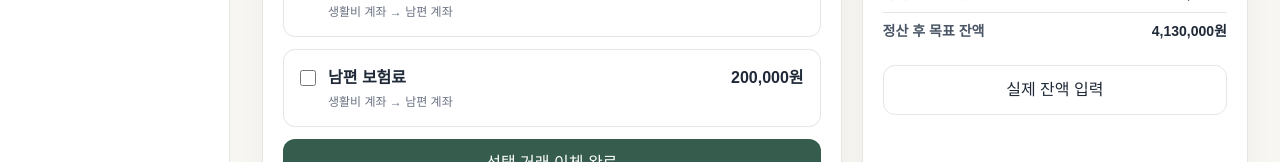
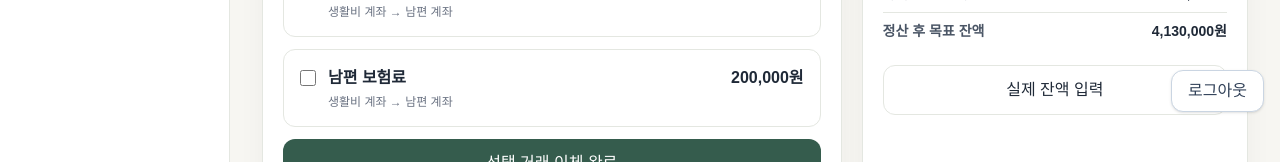
Before and after one commit to SukhyangChoe/household-ledger, a Next.js app: page / in a window 1280 px wide. Shown: the part 672-834 px from the top of the page. Built offline with nearby package versions, Linux system fonts and the light colour scheme.

Commit message:
feat: add logout flow

```diff
--- /dev/null
+++ b/src/app/auth/actions.ts
@@ -0,0 +1,25 @@
+"use server";
+
+import { revalidatePath } from "next/cache";
+import { redirect } from "next/navigation";
+
+import { createClient } from "@/lib/supabase/server";
+
+export async function logout() {
+  const supabase = await createClient();
+
+  const { error } = await supabase.auth.signOut({
+    scope: "local",
+  });
+
+  if (error) {
+    console.error("Supabase logout failed:", error.message);
+
+    throw new Error(
+      "로그아웃에 실패했습니다. 잠시 후 다시 시도해주세요.",
+    );
+  }
+
+  revalidatePath("/", "layout");
+  redirect("/login");
+}
--- a/src/app/layout.tsx
+++ b/src/app/layout.tsx
@@ -1,6 +1,7 @@
 import type { Metadata } from "next";
 import Link from "next/link";
 import "./globals.css";
+import { LogoutButton } from "@/components/logout-button";
 
 export const metadata: Metadata = {
   title: "우리집 가계부",
@@ -41,7 +42,7 @@ export default function RootLayout({ children }: Readonly<{ children: React.Reac
               </div>
               <button className="rounded-xl bg-[var(--accent)] px-4 py-2 text-sm font-semibold text-white">+ 거래 추가</button>
             </header>
-            <main className="mx-auto max-w-7xl p-4 sm:p-6 lg:p-8">{children}</main>
+            <main className="mx-auto max-w-7xl p-4 sm:p-6 lg:p-8"><LogoutButton />{children}</main>
           </div>
         </div>
         <nav className="fixed inset-x-0 bottom-0 z-20 grid grid-cols-5 border-t border-[var(--border)] bg-white lg:hidden">
--- /dev/null
+++ b/src/components/logout-button.tsx
@@ -0,0 +1,37 @@
+"use client";
+
+import { usePathname } from "next/navigation";
+import { useFormStatus } from "react-dom";
+
+import { logout } from "@/app/auth/actions";
+
+function LogoutSubmitButton() {
+  const { pending } = useFormStatus();
+
+  return (
+    <button
+      type="submit"
+      disabled={pending}
+      className="rounded-xl border border-slate-300 bg-white px-4 py-2 text-sm font-semibold text-slate-700 shadow-sm transition hover:bg-slate-50 disabled:cursor-not-allowed disabled:opacity-60"
+    >
+      {pending ? "로그아웃 중..." : "로그아웃"}
+    </button>
+  );
+}
+
+export function LogoutButton() {
+  const pathname = usePathname();
+
+  if (pathname === "/login") {
+    return null;
+  }
+
+  return (
+    <form
+      action={logout}
+      className="fixed bottom-4 right-4 z-50"
+    >
+      <LogoutSubmitButton />
+    </form>
+  );
+}
```
